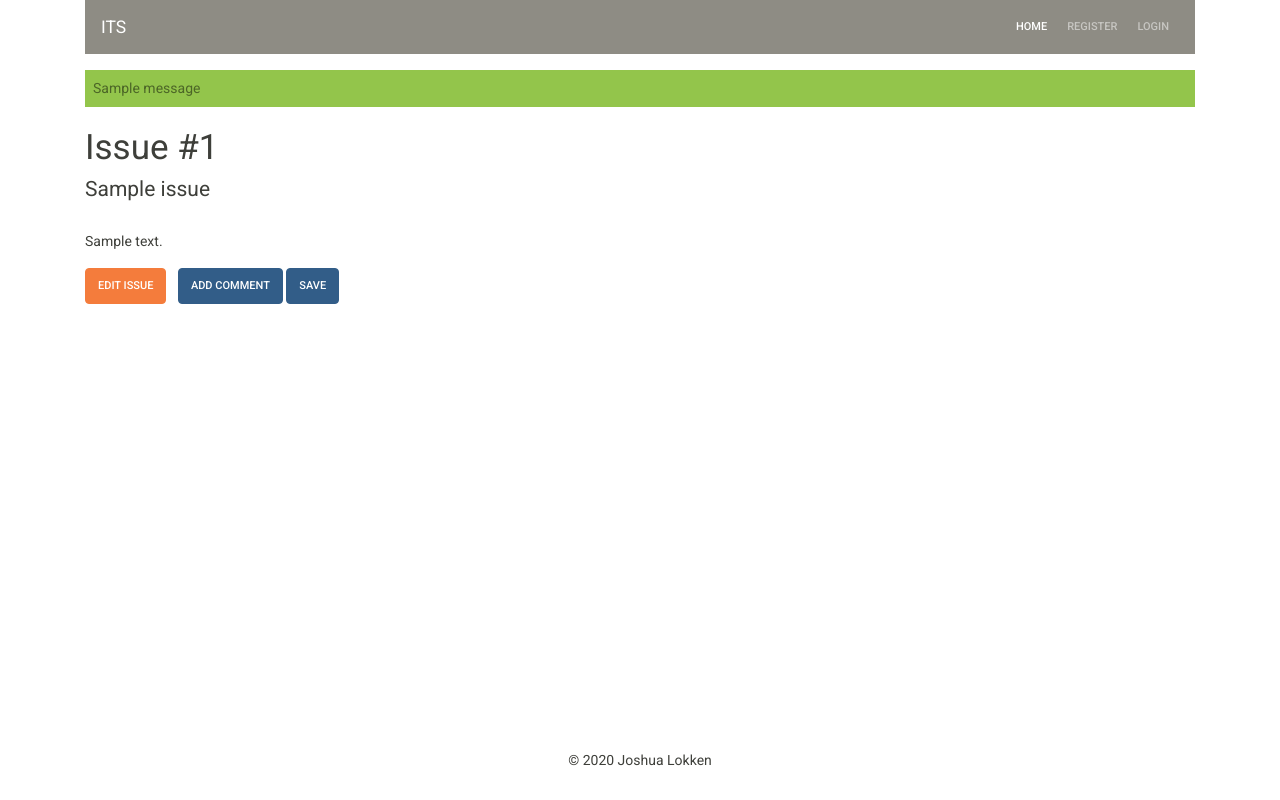
After one commit to jrrlokken/issue-tracking-system, a Flask app: template templates/issues/detail.html in a window 1280 px wide. The commit adds this page. Run offline with Flask 2, Linux system fonts and the light colour scheme; the template is opened without the code that fills it: values that come from a table or form of the project are taken from there, others are empty; tables that the repository leaves empty hold one stand-in row (values such as "Sample post"); one stand-in notice (Sample message) is shown; some libraries are stand-ins or nearby versions.

Commit message:
Update templates, add issue templates

```diff
--- a/templates/base/base.html
+++ b/templates/base/base.html
@@ -5,7 +5,7 @@
     <meta name="viewport" content="width=device-width, initial-scale=1.0" />
     <link
       rel="stylesheet"
-      href="https://stackpath.bootstrapcdn.com/bootswatch/4.5.0/cerulean/bootstrap.min.css"
+      href="https://stackpath.bootstrapcdn.com/bootswatch/4.5.0/sandstone/bootstrap.min.css"
     />
     <link rel="stylesheet" href="/static/app.css" />
     <title>Issue Tracking System</title>
@@ -17,12 +17,12 @@
       </div>
 
       <section id="header">
-        <div class="container">
+        <div class="container mt-3">
           {% with messages = get_flashed_messages(with_categories=true) %} {% if
           messages %}
           <section class="messages">
             {% for category,msg in messages %}
-            <p class="{{category}}">{{msg}}</p>
+            <p class="alert-{{category}} p-2">{{msg}}</p>
             {% endfor %}
           </section>
           {% endif %} {% endwith %} {% block header %} {% endblock %}
--- a/templates/base/index.html
+++ b/templates/base/index.html
@@ -1,13 +1,17 @@
 {% extends 'base/base.html' %}
 {% block header %}
+
 <div class="jumbotron jumbotron-fluid py-5">
   <div class="container">
     <h1 class="display-4">Welcome to ITS</h1>
     <p class="lead">An issue tracking system</p>
   </div>
 </div>
+
 {% endblock %}
 
 {% block main %}
+
 {% include 'issues/issue_list.html' %}
+
 {% endblock %}
--- a/templates/base/navigation.html
+++ b/templates/base/navigation.html
@@ -4,17 +4,20 @@
     <li class="nav-item active">
       <a class="nav-link" href="/">Home</a>
     </li>
-    <!-- <li class="nav-item">
+    {% if current_user.is_authenticated %}
+    <li class="nav-item">
       <a class="nav-link" href="/logout">Logout</a>
+    </li>
+    <li class="nav-item">
+      <a class="nav-link" href="/issues/new">New Issue</a>
+    </li>
+    {% else %}
+    <li class="nav-item">
+      <a class="nav-link" href="/register">Register</a>
     </li>
     <li class="nav-item">
       <a class="nav-link" href="/login">Login</a>
     </li>
-    <li class="nav-item">
-      <a class="nav-link" href="/register">Register</a>
-    </li> -->
-    <li class="nav-item">
-      <a class="nav-link" href="/issues/new">New Issue</a>
-    </li>
+    {% endif %}
   </ul>
 </nav>
--- /dev/null
+++ b/templates/comments/new.html
@@ -0,0 +1,8 @@
+{% include "base/_form.html" %}
+
+<button type="submit"
+          formmethod="POST"
+          formaction="/issues/new"
+          class="btn btn-primary">
+          SAVE
+</button>
--- /dev/null
+++ b/templates/issues/detail.html
@@ -0,0 +1,23 @@
+{% extends 'base/base.html' %}
+
+{% block main %}
+
+<div>
+	<h1 class="display-6">Issue #{{ issue.id }}</h1>
+
+	<h4>{{ issue.title }}</h4>
+	<br />
+	<p>{{ issue.text }}</p>
+
+	<a class="btn btn-warning mr-2" href="/issues/{{ issue.id }}/edit">EDIT ISSUE</a>
+	<a class="btn btn-primary" href="/issues/{{ issue.id }}/edit">ADD COMMENT</a>
+
+	{% include "comments/new.html" %}
+
+</div>
+
+
+
+
+
+{% endblock %}
--- a/templates/users/login.html
+++ b/templates/users/login.html
@@ -1,8 +1,12 @@
 {% extends 'base/base.html' %}
+{% block main %}
 
-{% block main %}
 <h1 class="display-6">Login</h1>
+<form>
 
 {% include "base/_form.html" %}
 
+<button type="submit" formmethod="POST" formaction="/login" class="btn btn-primary rounded">LOGIN</button>
+</form>
+
 {% endblock %}
```
Also changed, not shown: templates/issues/edit.html (added, +21 -0 lines), templates/issues/issue_list.html (+19 -2 lines), templates/issues/new.html (renamed from templates/issues/issue_form.html, +6 -1 lines), templates/users/register.html (+7 -3 lines).
